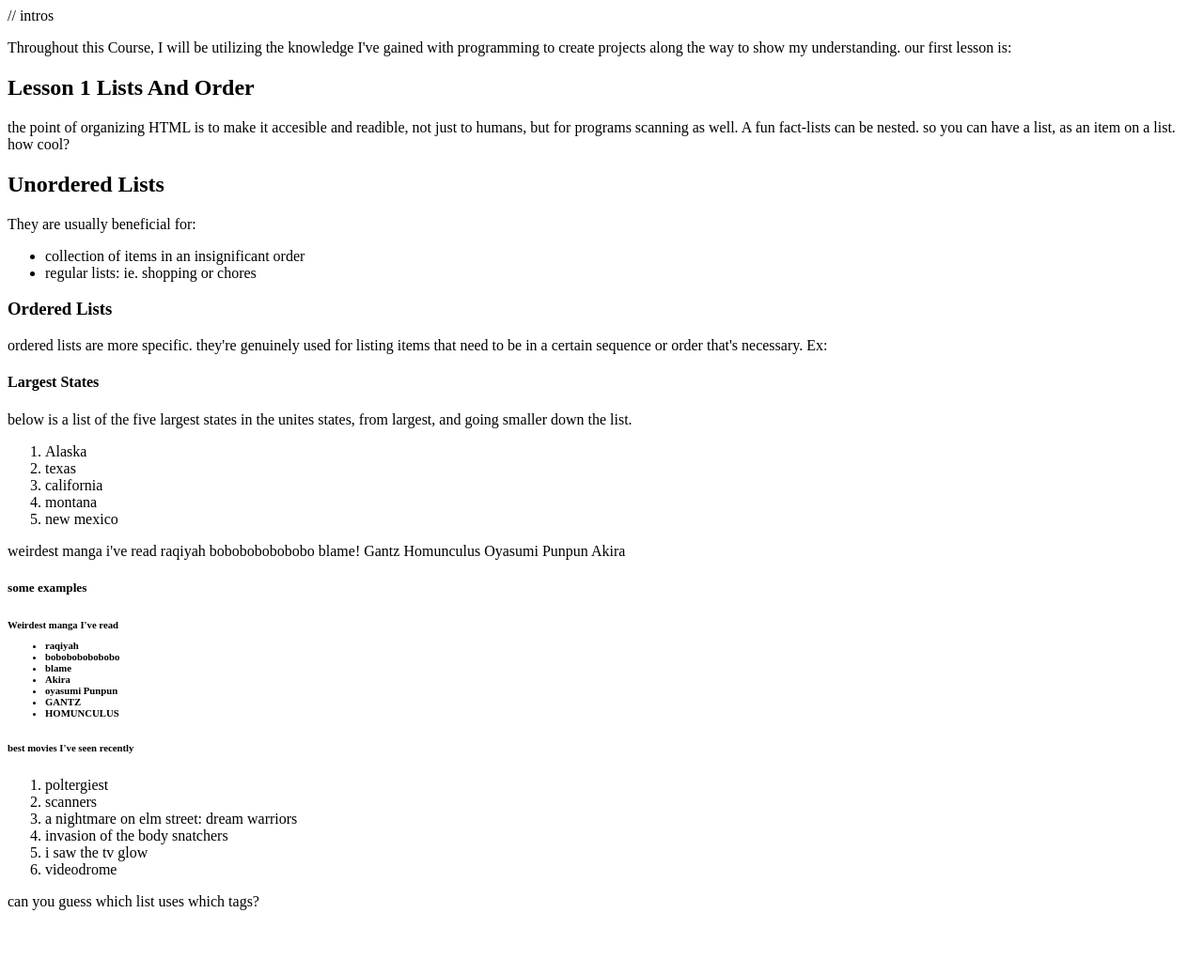
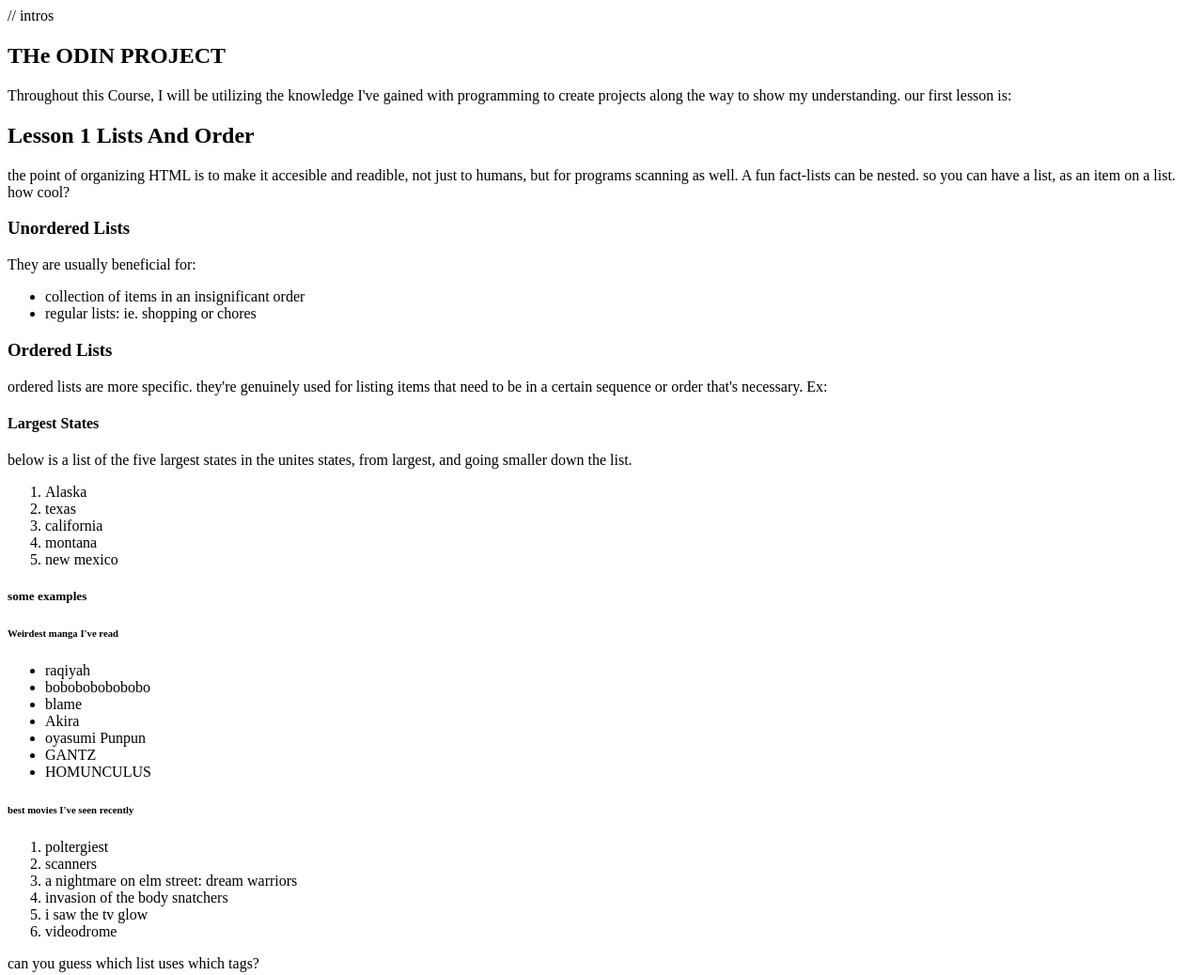
Before and after one commit to samekh-resh/onramp-intro, a plain HTML site: page index.html in a window 1280 px wide. Shown: the whole page at 94% size. Before the commit the page ends 985 px from the top, so only its background shows below. Drawn offline with Linux system fonts and the light colour scheme.

```diff
--- a/index.html
+++ b/index.html
@@ -1,34 +1,38 @@
 
 <html>
-<Div>
+<div>
 // intros
 
     <section>
-        <title> THe ODIN PROJECT</title>
+        <h1> THe ODIN PROJECT</h1>
         <p>Throughout this Course, I will be utilizing the knowledge I've gained with programming to create projects along the way to show my understanding. our first lesson is:
         </p>
     </section>
     <section>
         <!-- beginning -->
-         <h1>Lesson 1 Lists And Order</h1>
+         <h2>Lesson 1 Lists And Order</h2>
 
             <p>the point of organizing HTML is to make it accesible and readible, not just to humans, but for programs scanning as well. A fun fact-lists can be nested. so you can have a list, as an item on a list. how cool? </p>
     </section>
     <section>
-        <h2> Unordered Lists</h2>
+        <h3> Unordered Lists</h3>
             <p>They are usually beneficial for:</p>
 
             <ul>
                 <li>collection of items in an insignificant order</li>
                 <li>regular lists: ie. shopping or chores</li>
             </ul>
+
+
         <!-- unordered li -->
     </section>
     <section>
         <h3>Ordered Lists</h3>
             <p>ordered lists are more specific. they're genuinely used for listing items that need to be in a certain sequence or order that's necessary. Ex: </p>
         <!-- ordered Lists -->
-        <h4> Largest States</h4>
+
+        <div>
+            <h4> Largest States</h4>
         <p>below is a list of the five largest states in the unites states, from largest, and going smaller down the list.</p>
             <ol>
                 <li>Alaska
@@ -38,22 +42,17 @@
                 <li>montana</li>
                 <li>new mexico</li>
             </ol>
+        </div>
 
-        weirdest manga i've read
-        raqiyah
-        bobobobobobobo
-        blame!
-        Gantz
-        Homunculus
-        Oyasumi Punpun
-        Akira
 
     </section>
     <section>
         <h5>some examples</h5>
 
-        <h6>Weirdest manga I've read
-            <ul>
+        <div>
+            <h6>Weirdest manga I've read
+        </h6>
+        <ul>
                 <li>raqiyah</li>
                 <li>bobobobobobobo</li>
                 <li>blame</li>
@@ -62,7 +61,6 @@
                 <li>GANTZ</li>
                 <li>HOMUNCULUS</li>
             </ul>
-        </h6>
 
         <h6>best movies I've seen recently</h6>
         <ol>
@@ -75,9 +73,13 @@
         </ol>
         <p>can you guess which list uses which tags? </p>
         <!-- some examples -->
+
+        </div>
+
+
     </section>
 
-</Div>
+</div>
 
 
 
```
